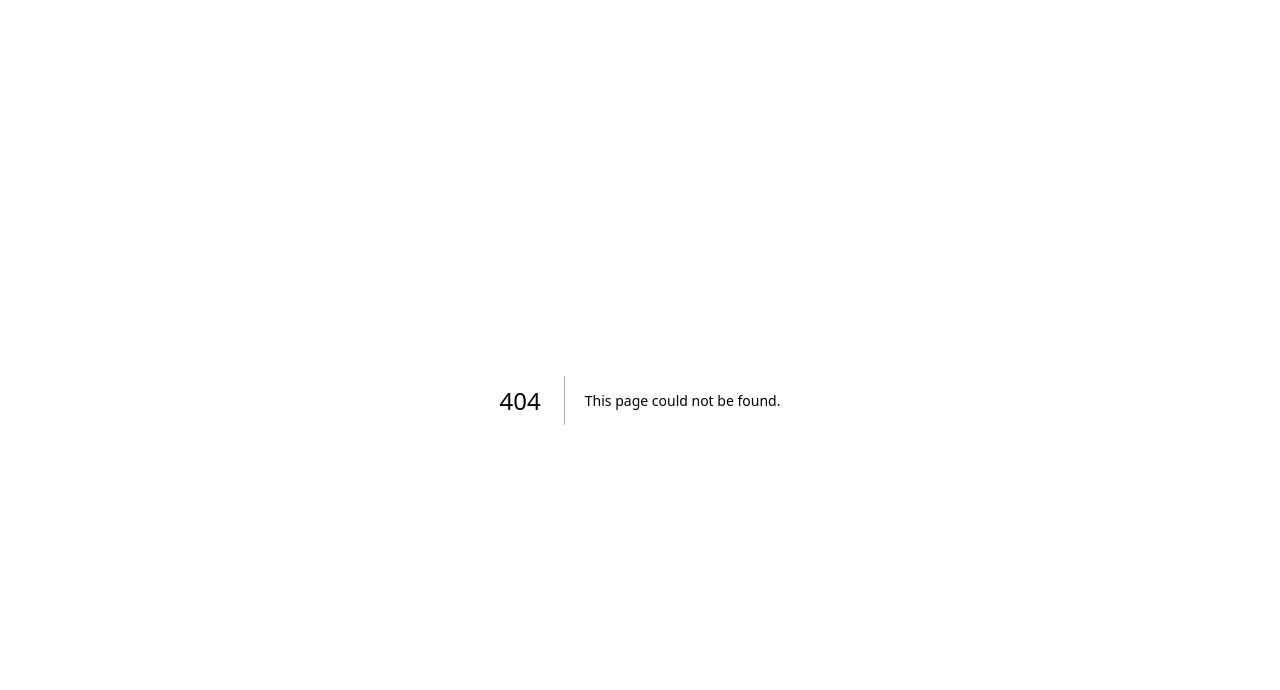
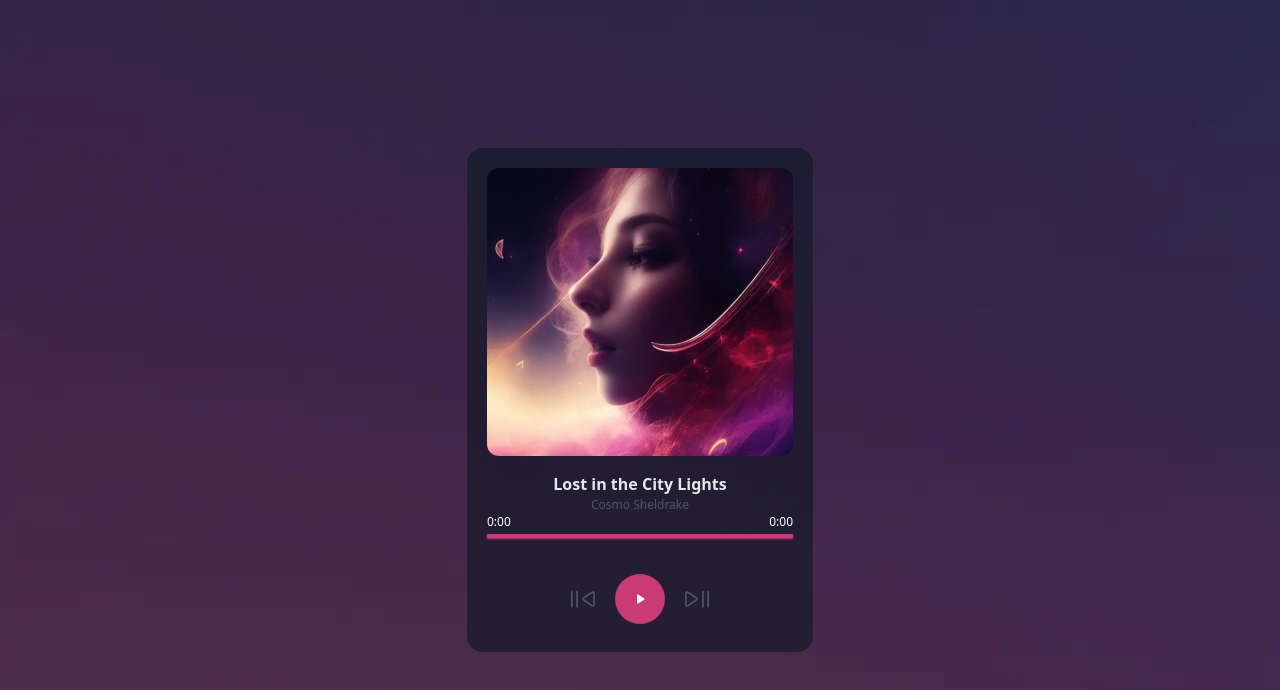
Before and after one commit to brayanpesantes/practicing-in-devchallenge, a Next.js app: page /music-player in a window 1280 px wide. Before the commit this address had no page. Shown: the top 690 px of the page. Built offline with nearby package versions, Linux system fonts and the light colour scheme.

Commit message:
create aplication and logic

```diff
--- /dev/null
+++ b/app/music-player/_components/Card.tsx
@@ -0,0 +1,19 @@
+import cn from "@/utils/cn";
+import { ReactNode } from "react";
+
+type Props = {
+  readonly className?: string;
+  readonly children: ReactNode;
+};
+export default function Card({ children, className }: Props) {
+  return (
+    <div
+      className={cn([
+        "w-[346px] pt-5 pb-7 px-5 bg-[#121826a6] rounded-2xl",
+        className,
+      ])}
+    >
+      {children}
+    </div>
+  );
+}
--- /dev/null
+++ b/app/music-player/page.tsx
@@ -0,0 +1,184 @@
+"use client";
+import Image from "next/image";
+import { useCallback, useEffect, useMemo, useRef, useState } from "react";
+import ImageSon1 from "../images/cover-1.webp";
+import ImageSon2 from "../images/cover-2.webp";
+import Card from "./_components/Card";
+import { IconPause } from "./_components/IconPause";
+import { IconPlay } from "./_components/IconPlay";
+
+export default function MusicPlayerPage() {
+  const songs = useMemo(
+    () => [
+      {
+        id: 1,
+        title: "Lost in the City Lights",
+        author: "Cosmo Sheldrake",
+        src: "./music/lost-in-city-lights-145038.mp3",
+        image: ImageSon1,
+      },
+      {
+        id: 2,
+        title: "Forest Lullaby",
+        author: "Lesfm",
+        src: "./music/forest-lullaby-110624.mp3",
+        image: ImageSon2,
+      },
+    ],
+    []
+  );
+  const [playing, setPlaying] = useState<boolean>(false);
+  const [currentTime, setCurrentTime] = useState<number>(0);
+  const [duration, setDuration] = useState<number>(0);
+  const [currentSongIndex, setCurrentSongIndex] = useState<number>(0);
+
+  const audioRef = useRef<HTMLAudioElement | null>(null);
+
+  useEffect(() => {
+    const audio = new Audio(songs[currentSongIndex].src);
+    audioRef.current = audio;
+
+    const updateMetaData = () => {
+      setDuration(audio.duration);
+    };
+    const updateTime = () => {
+      setCurrentTime(audio.currentTime);
+    };
+
+    const handlePlay = () => {
+      setPlaying(true);
+    };
+    const handlePause = () => {
+      setPlaying(false);
+    };
+    audio.addEventListener("loadedmetadata", updateMetaData);
+    audio.addEventListener("timeupdate", updateTime);
+    audio.addEventListener("play", handlePlay);
+    audio.addEventListener("pause", handlePause);
+    audio.addEventListener("ended", goNext);
+    return () => {
+      audio.removeEventListener("loadedmetadata", updateMetaData);
+      audio.removeEventListener("timeupdate", updateTime);
+      audio.removeEventListener("play", handlePlay);
+      audio.removeEventListener("pause", handlePause);
+      audio.removeEventListener("ended", goNext);
+    };
+  }, []);
+
+  const playPause = useCallback(() => {
+    if (audioRef.current) {
+      if (playing) {
+        audioRef.current.pause();
+      } else {
+        audioRef.current.play();
+      }
+    }
+  }, [playing]);
+  const goNext = useCallback(() => {
+    const nextIndex = (currentSongIndex + 1) % songs.length;
+    setCurrentSongIndex(nextIndex);
+    if (audioRef.current) {
+      audioRef.current.src = songs[nextIndex].src;
+      audioRef.current.play();
+      setPlaying(false);
+      setCurrentTime(0);
+    }
+  }, [currentSongIndex, songs]);
+  const goPrev = useCallback(() => {
+    const prevIndex = (currentSongIndex - 1 + songs.length) % songs.length;
+    setCurrentSongIndex(prevIndex);
+    if (audioRef.current) {
+      audioRef.current.src = songs[prevIndex].src;
+      audioRef.current.play();
+      setPlaying(true);
+      setCurrentTime(0);
+    }
+  }, []);
+  const formatTime = useCallback((time: number) => {
+    const minutes = Math.floor(time / 60);
+    const seconds = Math.floor(time % 60);
+    return `${minutes}:${seconds < 10 ? "0" : ""}${seconds}`;
+  }, []);
+
+  return (
+    <div className="w-screen min-h-screen bg-music-player font-inter flex items-center justify-center">
+      <Card>
+        <Image
+          className="w-full h-full object-cover object-center rounded-xl transition"
+          src={songs[currentSongIndex].image}
+          alt="Lost in the City Lights"
+          height={280}
+          width={songs[currentSongIndex].image.width}
+          priority
+        />
+        <div className="flex flex-col items-center justify-center mt-4">
+          <h1 className="text-base text-[#E5E7EB] font-bold">
+            {songs[currentSongIndex].title}
+          </h1>
+          <p className="text-[#4D5562] text-[12px]">
+            {songs[currentSongIndex].author}
+          </p>
+        </div>
+        <div className="">
+          <audio className="hidden" ref={audioRef} />
+          <div className="flex justify-between text-xs pb-1 text-white">
+            <span>{formatTime(currentTime)}</span>
+            <span>{formatTime(duration)}</span>
+          </div>
+          <div className="w-full bg-gray-200 rounded-full h-1 dark:bg-gray-700">
+            <div
+              className="bg-[#C93B76] h-1 rounded-full shadow-sm shadow-[#C93B76]"
+              style={{ width: `${(currentTime / duration) * 100}%` }}
+            ></div>
+          </div>
+        </div>
+        <div className="mt-9 flex items-center justify-center gap-5">
+          <button className="rotate-180 text-[#4D5562]" onClick={goPrev}>
+            <svg
+              xmlns="http://www.w3.org/2000/svg"
+              width="32"
+              height="32"
+              viewBox="0 0 14 14"
+              className="size-6"
+            >
+              <path
+                fill="none"
+                stroke="currentColor"
+                strokeLinecap="round"
+                strokeLinejoin="round"
+                d="M13.5 2.5v9m-3-9v9m-10-1.21a.7.7 0 0 0 .37.62a.71.71 0 0 0 .73 0l5.08-3.3a.7.7 0 0 0 0-1.18L1.6 3.11a.71.71 0 0 0-.73 0a.7.7 0 0 0-.37.62Z"
+              />
+            </svg>
+          </button>
+          <button
+            className="size-[50px] bg-[#C93B76] rounded-full flex items-center justify-center"
+            onClick={playPause}
+          >
+            {playing ? (
+              <IconPause className="size-6 text-white" />
+            ) : (
+              <IconPlay className="size-6 text-white" />
+            )}
+          </button>
+          <button className="text-[#4D5562] " onClick={goNext}>
+            <svg
+              xmlns="http://www.w3.org/2000/svg"
+              width="32"
+              height="32"
+              viewBox="0 0 14 14"
+              className="size-6"
+            >
+              <path
+                fill="none"
+                stroke="currentColor"
+                strokeLinecap="round"
+                strokeLinejoin="round"
+                d="M13.5 2.5v9m-3-9v9m-10-1.21a.7.7 0 0 0 .37.62a.71.71 0 0 0 .73 0l5.08-3.3a.7.7 0 0 0 0-1.18L1.6 3.11a.71.71 0 0 0-.73 0a.7.7 0 0 0-.37.62Z"
+              />
+            </svg>
+          </button>
+        </div>
+      </Card>
+    </div>
+  );
+}
```
